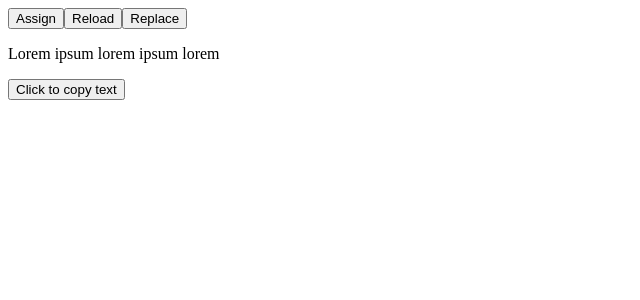
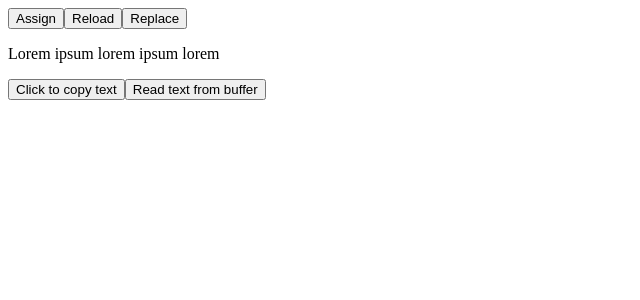
Before and after one commit to MaryyBo/first-react-app, a React (Create React App) app: page / in a window 1280 px wide. Shown: the top 300 px of the page, without its empty margins (0-640 px from the left). Built offline with nearby package versions, Linux system fonts and the light colour scheme.

Commit message:
Clipboadr readText

```diff
--- a/src/components/app.js
+++ b/src/components/app.js
@@ -30,6 +30,15 @@ class App extends React.Component {
           window.navigator.clipboard.writeText('Lorem ipsum lorem ipsum lorem');
           toast.success('🦄 Copied to clipboard');
         }}>Click to copy text</button>
+
+        <button onClick={() => {
+
+          window.navigator.clipboard.readText()
+            .then((text) => {
+
+              console.log(text);
+            });
+        }}>Read text from buffer</button>
       </>
     );
   };
```
